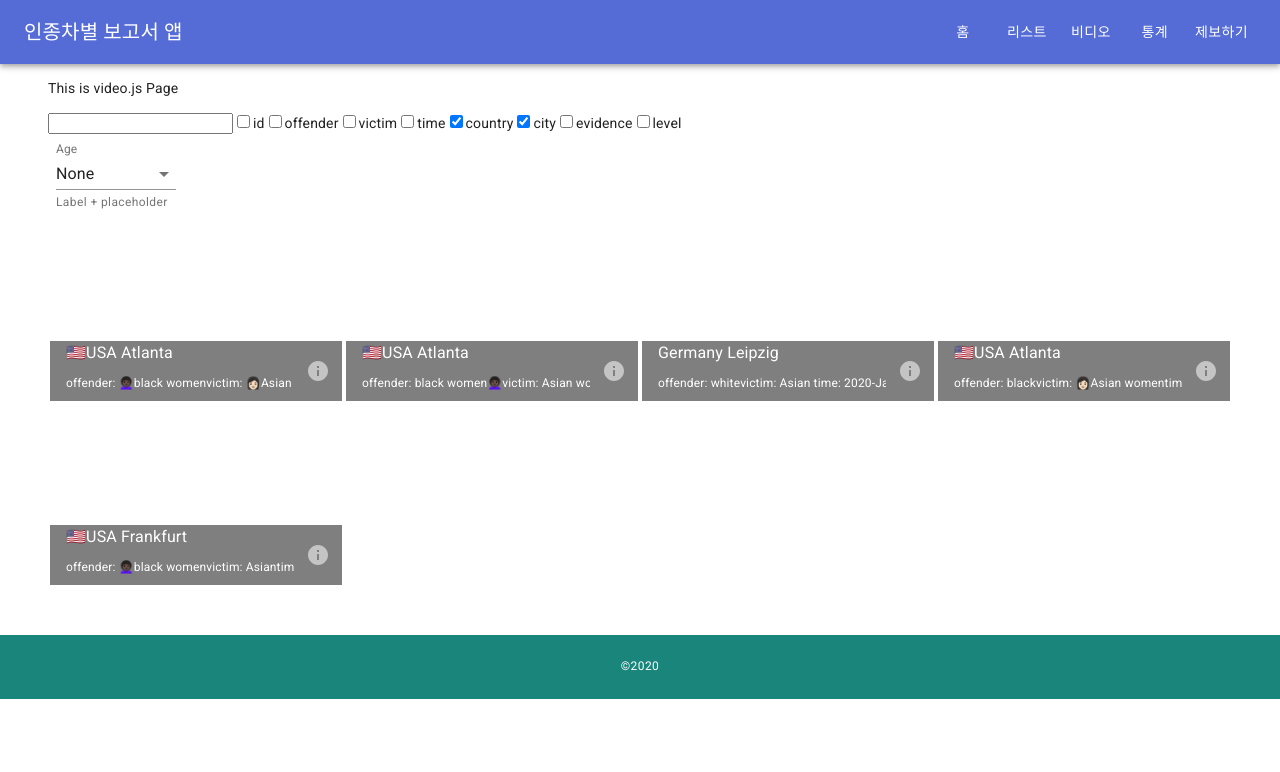
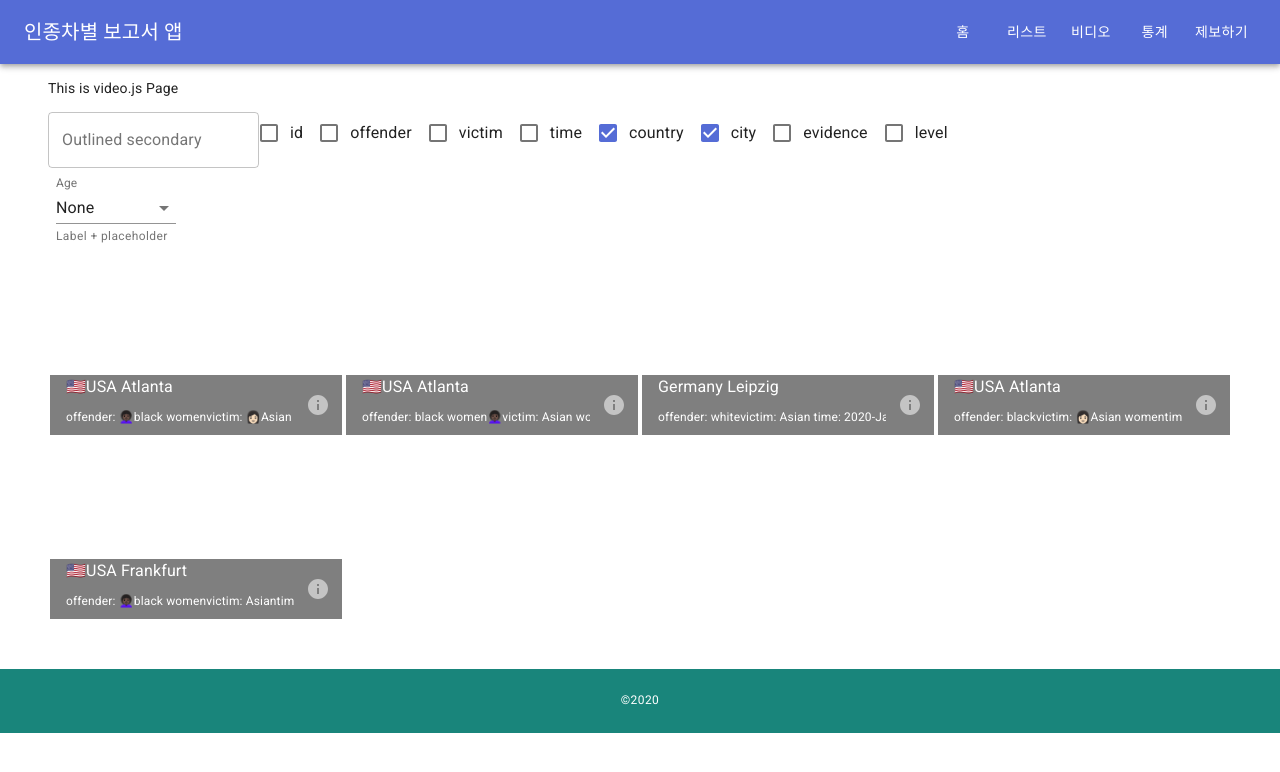
Before and after one commit to de24world/old-racism-report, a Next.js app in the folder client/: page /video in a window 1280 px wide. Shown: the top 772 px of the page. Built offline with nearby package versions, Linux system fonts and the light colour scheme; data requests are answered from the project's data file.

Commit message:
material ui checkbox & textfield update in video page

```diff
--- a/client/pages/video.js
+++ b/client/pages/video.js
@@ -5,9 +5,13 @@ import Layout from "../src/components/common/Layout";
 import VideoList from "../src/components/Video/VideoList";
 import VideoFilter from "../src/components/Video/VideoFilter";
 
+import TextField from "@material-ui/core/TextField";
+import FormControlLabel from "@material-ui/core/FormControlLabel";
+import Checkbox from "@material-ui/core/Checkbox";
+
 const VideoPage = () => {
   const [data, setData] = useState([]);
-  const [q, setQ] = useState("");
+  const [query, setQuery] = useState("");
   const [searchColumns, setSearchColumns] = useState(["country", "city"]);
   const API_URL = "http://localhost:3001/lists";
 
@@ -22,24 +26,31 @@ const VideoPage = () => {
     return rows.filter((row) =>
       searchColumns.some(
         (column) =>
-          row[column].toString().toLowerCase().indexOf(q.toLowerCase()) > -1
+          row[column].toString().toLowerCase().indexOf(query.toLowerCase()) > -1
       )
     );
   }
 
   const columns = data[0] && Object.keys(data[0]);
-  console.log(columns);
 
   return (
     <div>
       <Layout>
         <p>This is video.js Page</p>
-        <input type="text" value={q} onChange={(e) => setQ(e.target.value)} />
+        <TextField
+          id="outlined-secondary"
+          type="text"
+          label="Outlined secondary"
+          variant="outlined"
+          color="secondary"
+          value={query}
+          onChange={(e) => setQuery(e.target.value)}
+        />
         {columns &&
           columns.map((column) => (
-            <label>
-              <input
-                type="checkbox"
+            <FormControlLabel
+              control={
+                <Checkbox
                   checked={searchColumns.includes(column)}
                   onChange={(e) => {
                     const checked = searchColumns.includes(column);
@@ -49,9 +60,12 @@ const VideoPage = () => {
                         : [...prev, column]
                     );
                   }}
+                  name="checkedB"
+                  color="primary"
                 />
-              {column}
-            </label>
+              }
+              label={column}
+            />
           ))}
         <VideoFilter data={data} />
         <VideoList data={search(data)} />
```
Lines whose indentation alone changed are shown as unchanged.
